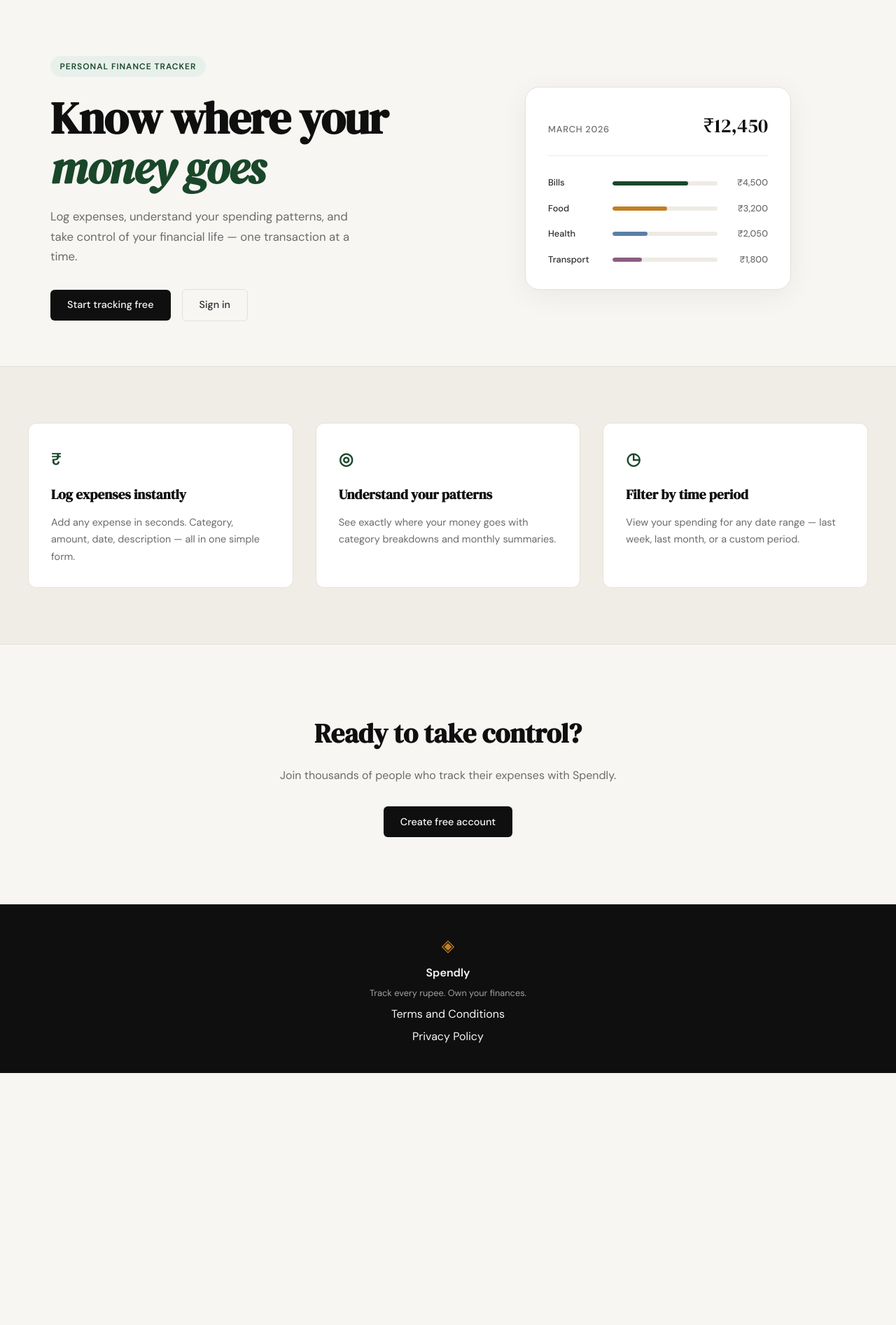
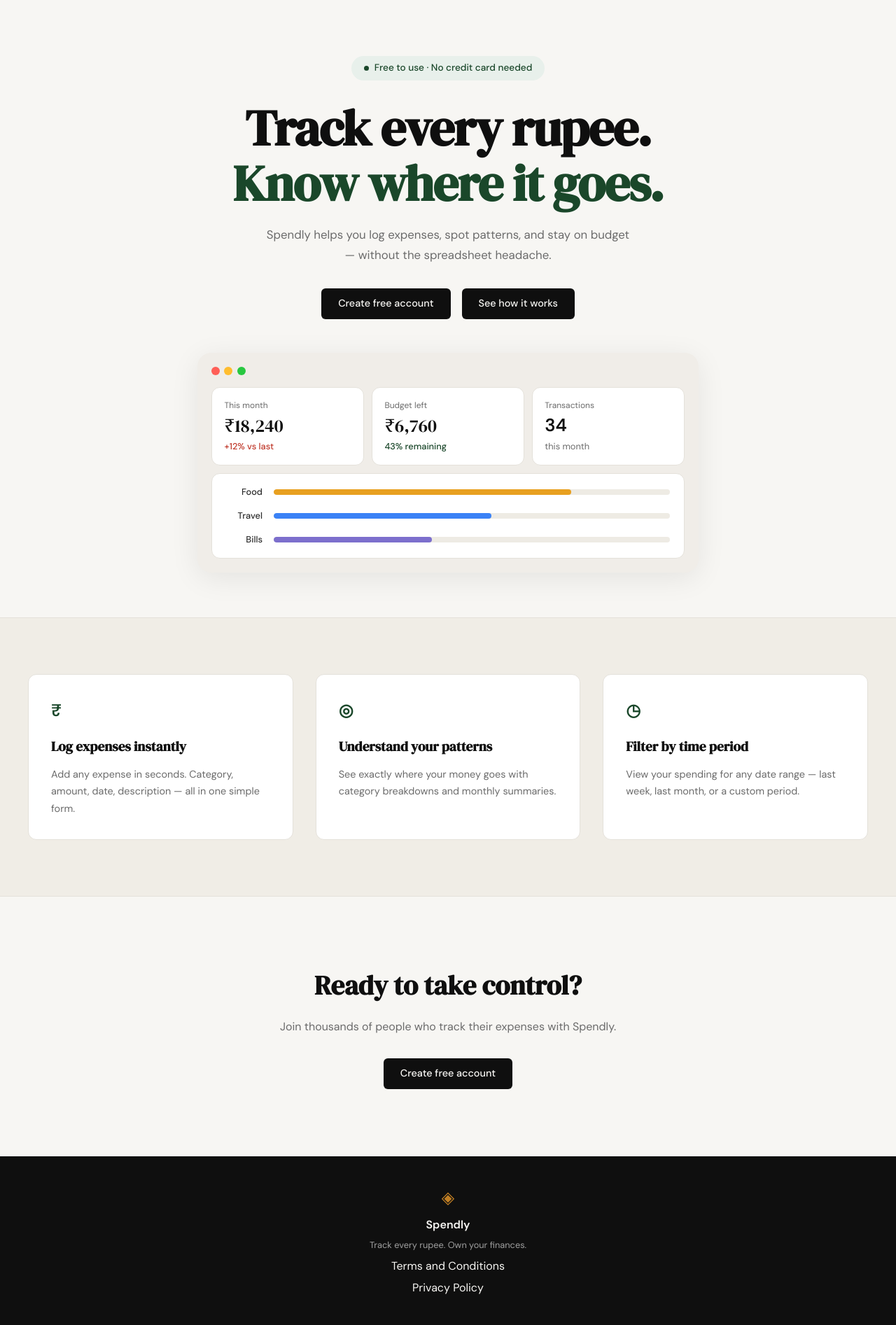
Before and after one commit to uday299408-creator/spendly, a Flask app: page / in a window 1280 px wide. Shown: the part 61-1954 px from the top of the page at 70% size. Before the commit the page ends 1594 px from the top, so only its background shows below. Run offline with Flask 3, Linux system fonts and the light colour scheme.

Commit message:
landing:redesign hero section to match mockup

```diff
--- /dev/null
+++ b/static/css/landing.css
@@ -0,0 +1,199 @@
+/* ------------------------------------------------------------------ */
+/* Landing page — hero overrides                                        */
+/* ------------------------------------------------------------------ */
+
+/* Override the 2-col grid from style.css */
+.hero {
+    display: flex;
+    flex-direction: column;
+    align-items: center;
+    text-align: center;
+    padding: 5rem 2rem 4rem;
+    max-width: 780px;
+    margin: 0 auto;
+    gap: 3rem;
+}
+
+.hero-inner {
+    display: flex;
+    flex-direction: column;
+    align-items: center;
+}
+
+/* Badge */
+.hero-badge {
+    display: inline-flex;
+    align-items: center;
+    gap: 0.5rem;
+    background: var(--accent-light);
+    color: var(--accent);
+    font-size: 0.85rem;
+    font-weight: 500;
+    padding: 0.4rem 1.1rem;
+    border-radius: 999px;
+    margin-bottom: 1.75rem;
+    letter-spacing: 0;
+    text-transform: none;
+}
+
+.hero-badge-dot {
+    width: 7px;
+    height: 7px;
+    border-radius: 50%;
+    background: var(--accent);
+    flex-shrink: 0;
+}
+
+/* Title */
+.hero-title {
+    font-size: clamp(2.75rem, 6vw, 4.5rem);
+    line-height: 1.1;
+    letter-spacing: -0.02em;
+    color: var(--ink);
+    margin-bottom: 1.25rem;
+}
+
+.hero-title-accent {
+    display: block;
+    color: var(--accent);
+}
+
+/* Subtitle */
+.hero-subtitle {
+    font-size: 1.05rem;
+    color: var(--ink-muted);
+    line-height: 1.75;
+    max-width: 520px;
+    margin-bottom: 2rem;
+}
+
+/* Both buttons solid dark */
+.hero-actions {
+    display: flex;
+    gap: 1rem;
+    justify-content: center;
+}
+
+/* ------------------------------------------------------------------ */
+/* Mock browser window                                                  */
+/* ------------------------------------------------------------------ */
+
+.hero-visual {
+    width: 100%;
+}
+
+.mock-window {
+    background: #f0ede8;
+    border-radius: var(--radius-lg);
+    padding: 1.25rem;
+    width: 100%;
+    box-shadow: 0 8px 40px rgba(0, 0, 0, 0.08);
+}
+
+.mock-window-chrome {
+    display: flex;
+    gap: 0.4rem;
+    margin-bottom: 1.1rem;
+}
+
+.mock-dot {
+    width: 12px;
+    height: 12px;
+    border-radius: 50%;
+}
+
+.mock-dot-red    { background: #FF5F57; }
+.mock-dot-yellow { background: #FFBD2E; }
+.mock-dot-green  { background: #28C840; }
+
+/* Stat tiles */
+.mock-stats {
+    display: grid;
+    grid-template-columns: repeat(3, 1fr);
+    gap: 0.65rem;
+    margin-bottom: 0.65rem;
+}
+
+.mock-stat-card {
+    background: var(--paper-card);
+    border: 1px solid var(--border);
+    border-radius: var(--radius-md);
+    padding: 1rem 1.1rem;
+    display: flex;
+    flex-direction: column;
+    gap: 0.25rem;
+    text-align: left;
+}
+
+.mock-stat-label {
+    font-size: 0.75rem;
+    color: var(--ink-muted);
+}
+
+.mock-stat-value {
+    font-family: var(--font-display);
+    font-size: 1.6rem;
+    color: var(--ink);
+    line-height: 1.2;
+}
+
+.mock-stat-value--plain {
+    font-family: var(--font-body);
+    font-weight: 600;
+    font-size: 1.6rem;
+}
+
+.mock-stat-change--up   { font-size: 0.8rem; color: var(--danger);  font-weight: 500; }
+.mock-stat-change--good { font-size: 0.8rem; color: var(--accent);  font-weight: 500; }
+.mock-stat-sub          { font-size: 0.8rem; color: var(--ink-muted); }
+
+/* Category bars */
+.mock-categories {
+    background: var(--paper-card);
+    border: 1px solid var(--border);
+    border-radius: var(--radius-md);
+    padding: 1rem 1.25rem;
+    display: flex;
+    flex-direction: column;
+    gap: 0.85rem;
+}
+
+.mock-cat-row {
+    display: grid;
+    grid-template-columns: 52px 1fr;
+    align-items: center;
+    gap: 1rem;
+}
+
+.mock-cat-label {
+    font-size: 0.8rem;
+    font-weight: 500;
+    color: var(--ink-soft);
+    text-align: right;
+}
+
+.mock-cat-track {
+    height: 8px;
+    background: var(--border-soft);
+    border-radius: 999px;
+    overflow: hidden;
+}
+
+.mock-cat-bar {
+    height: 100%;
+    border-radius: 999px;
+}
+
+.mock-cat-bar--food   { background: #e8a020; }
+.mock-cat-bar--travel { background: #3b82f6; }
+.mock-cat-bar--bills  { background: #7c6fcd; }
+
+/* ------------------------------------------------------------------ */
+/* Responsive                                                           */
+/* ------------------------------------------------------------------ */
+
+@media (max-width: 600px) {
+    .mock-stats {
+        grid-template-columns: 1fr;
+    }
+}
--- a/templates/landing.html
+++ b/templates/landing.html
@@ -1,60 +1,75 @@
 {% extends "base.html" %}
 
 {% block title %}Spendly — Track Every Rupee{% endblock %}
+
+{% block head %}
+<link rel="stylesheet" href="{{ url_for('static', filename='css/landing.css') }}">
+{% endblock %}
 
 {% block content %}
 
 <section class="hero">
     <div class="hero-inner">
-        <div class="hero-badge">Personal Finance Tracker</div>
+        <div class="hero-badge">
+            <span class="hero-badge-dot"></span>
+            Free to use · No credit card needed
+        </div>
         <h1 class="hero-title">
-            Know where your<br>
-            <em>money goes</em>
+            Track every rupee.
+            <span class="hero-title-accent">Know where it goes.</span>
         </h1>
         <p class="hero-subtitle">
-            Log expenses, understand your spending patterns,
-            and take control of your financial life —
-            one transaction at a time.
+            Spendly helps you log expenses, spot patterns, and stay
+            on budget — without the spreadsheet headache.
         </p>
         <div class="hero-actions">
-            <a href="{{ url_for('register') }}" class="btn-primary">Start tracking free</a>
-            <a href="{{ url_for('login') }}" class="btn-ghost">Sign in</a>
+            <a href="{{ url_for('register') }}" class="btn-primary">Create free account</a>
+            <a href="{{ url_for('login') }}" class="btn-primary">See how it works</a>
         </div>
     </div>
+
     <div class="hero-visual">
-        <div class="mock-card">
-            <div class="mock-card-header">
-                <span class="mock-label">March 2026</span>
-                <span class="mock-total">₹12,450</span>
+        <div class="mock-window">
+            <div class="mock-window-chrome">
+                <span class="mock-dot mock-dot-red"></span>
+                <span class="mock-dot mock-dot-yellow"></span>
+                <span class="mock-dot mock-dot-green"></span>
             </div>
-            <div class="mock-bars">
-                <div class="mock-bar-row">
-                    <span class="mock-cat">Bills</span>
-                    <div class="mock-bar-track">
-                        <div class="mock-bar" style="width: 72%"></div>
+            <div class="mock-stats">
+                <div class="mock-stat-card">
+                    <span class="mock-stat-label">This month</span>
+                    <span class="mock-stat-value">₹18,240</span>
+                    <span class="mock-stat-change--up">+12% vs last</span>
+                </div>
+                <div class="mock-stat-card">
+                    <span class="mock-stat-label">Budget left</span>
+                    <span class="mock-stat-value">₹6,760</span>
+                    <span class="mock-stat-change--good">43% remaining</span>
+                </div>
+                <div class="mock-stat-card">
+                    <span class="mock-stat-label">Transactions</span>
+                    <span class="mock-stat-value mock-stat-value--plain">34</span>
+                    <span class="mock-stat-sub">this month</span>
+                </div>
+            </div>
+            <div class="mock-categories">
+                <div class="mock-cat-row">
+                    <span class="mock-cat-label">Food</span>
+                    <div class="mock-cat-track">
+                        <div class="mock-cat-bar mock-cat-bar--food" style="width: 75%"></div>
                     </div>
-                    <span class="mock-amt">₹4,500</span>
                 </div>
-                <div class="mock-bar-row">
-                    <span class="mock-cat">Food</span>
-                    <div class="mock-bar-track">
-                        <div class="mock-bar mock-bar-2" style="width: 52%"></div>
+                <div class="mock-cat-row">
+                    <span class="mock-cat-label">Travel</span>
+                    <div class="mock-cat-track">
+                        <div class="mock-cat-bar mock-cat-bar--travel" style="width: 55%"></div>
                     </div>
-                    <span class="mock-amt">₹3,200</span>
                 </div>
-                <div class="mock-bar-row">
-                    <span class="mock-cat">Health</span>
-                    <div class="mock-bar-track">
-                        <div class="mock-bar mock-bar-3" style="width: 33%"></div>
+                <div class="mock-cat-row">
+                    <span class="mock-cat-label">Bills</span>
+                    <div class="mock-cat-track">
+                        <div class="mock-cat-bar mock-cat-bar--bills" style="width: 40%"></div>
                     </div>
-                    <span class="mock-amt">₹2,050</span>
-                </div>
-                <div class="mock-bar-row">
-                    <span class="mock-cat">Transport</span>
-                    <div class="mock-bar-track">
-                        <div class="mock-bar mock-bar-4" style="width: 28%"></div>
-                    </div>
-                    <span class="mock-amt">₹1,800</span>
                 </div>
             </div>
         </div>
```
Also changed, not shown: Landing page reference.png (added).
